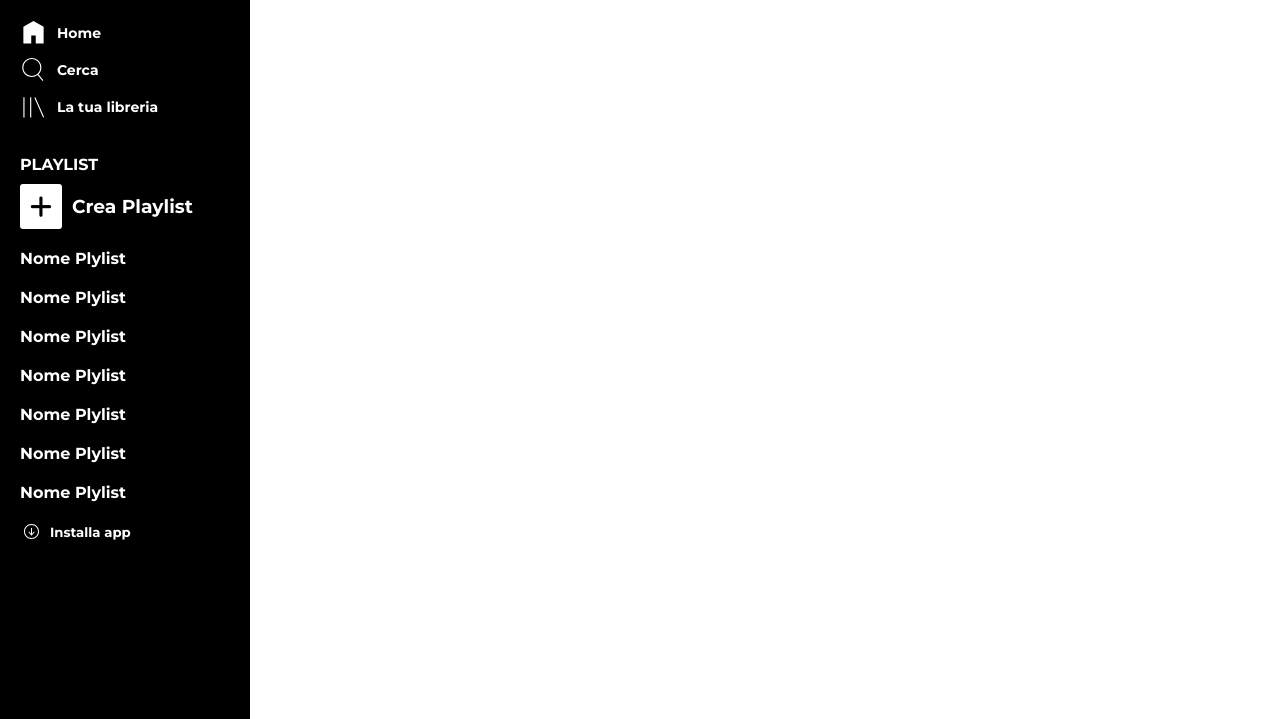
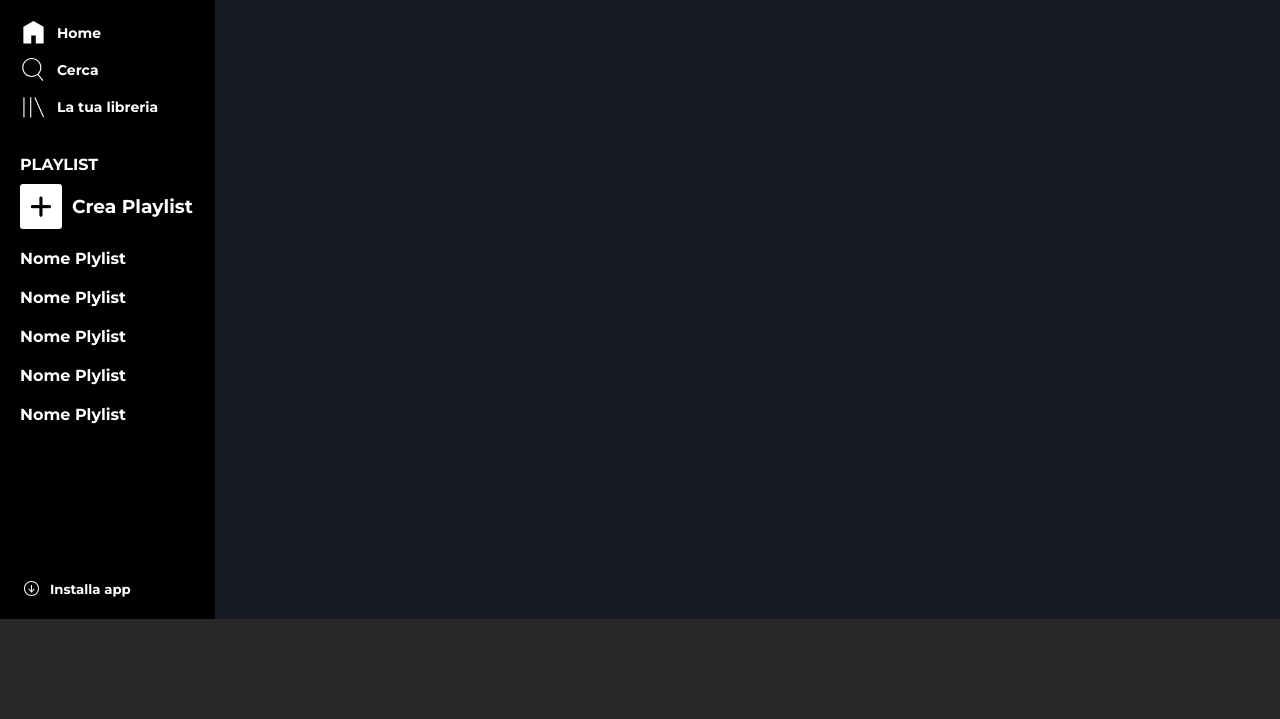
Before and after one commit to AlessandroOviszach/html-css-spotifyweb, a plain HTML site: page index.html in a window 1280 px wide. Shown: the part 81-800 px from the top of the page. Drawn offline with Linux system fonts and the light colour scheme.

Commit message:
Revisione

```diff
--- a/css/main.css
+++ b/css/main.css
@@ -8,13 +8,21 @@
 
 body {
     color: white;
+    height: 100vh;
 }
 
 aside {
+    display: flex;
+    flex-direction: column;
     width: 250px;
-    height: 100vh; /* TODO sottrarre toolbar height quando in esecuzione */
+    height: calc(100% - 100px); /* TODO sottrarre toolbar height quando in esecuzione */
     background-color: rgb(0, 0, 0);
     z-index: 1;
+}
+
+main {
+    width: 100%;
+    background-color: #141922;
 }
 
 a {
@@ -45,6 +53,11 @@ aside .logo {
 }
 
 /* Aside - playlist section */
+.playlist-section {
+    flex-grow: 1;
+}
+
+
 .playlist-section h4 {
     margin-bottom: 10px;
 }
@@ -59,6 +72,8 @@ aside .logo {
 
 .list-playlist {
     list-style: none;
+    overflow-y: auto;
+    height: 200px;
 }
 
 .list-playlist:first-child {
@@ -77,6 +92,34 @@ aside .logo {
     width: 100%;
     background-color: rgba(0, 0, 0, 0.3);
 }
+
+/* Main section */
+
+.banner-space {
+    margin-top: 80px;
+}
+
+
+
+/* Footer setion */
+.toolbar {
+    display: flex;
+    align-self: flex-end;
+    height: 100px;
+    width: 100%;
+    background-color: #282828;
+}
+
+
+
+
+
+
+
+
+
+
+
 
 /* general utilities */
 .flex {
--- a/index.html
+++ b/index.html
@@ -79,7 +79,7 @@
         </section>
 
         <!-- User account sec. -->
-        <section class="user-section flex-x-end">
+        <section class="user-section">
             <div class="flex-center">
                 <img class="ico-h-20 flex-x-start" src="./img/download.svg" alt="download">
 
@@ -91,20 +91,18 @@
     <!-- banner 'Upgrade' -->
     <section class="banner-container fixed">
         <div class="banner p-20 flex">
-            <button class="overlay">
-                EFFETTUA L'UPGRADE
-            </button>
+            <button class="overlay">EFFETTUA L'UPGRADE</button>
         </div>
     </section>
 
     <!-- main content -->
     <main>
-
+        <div class="banner-space"></div>
     </main>
 
     <!-- Footer -->
-    <footer>
-
+    <footer class="toolbar fixed">
+        <div></div>
     </footer>
 
 </body>
```
